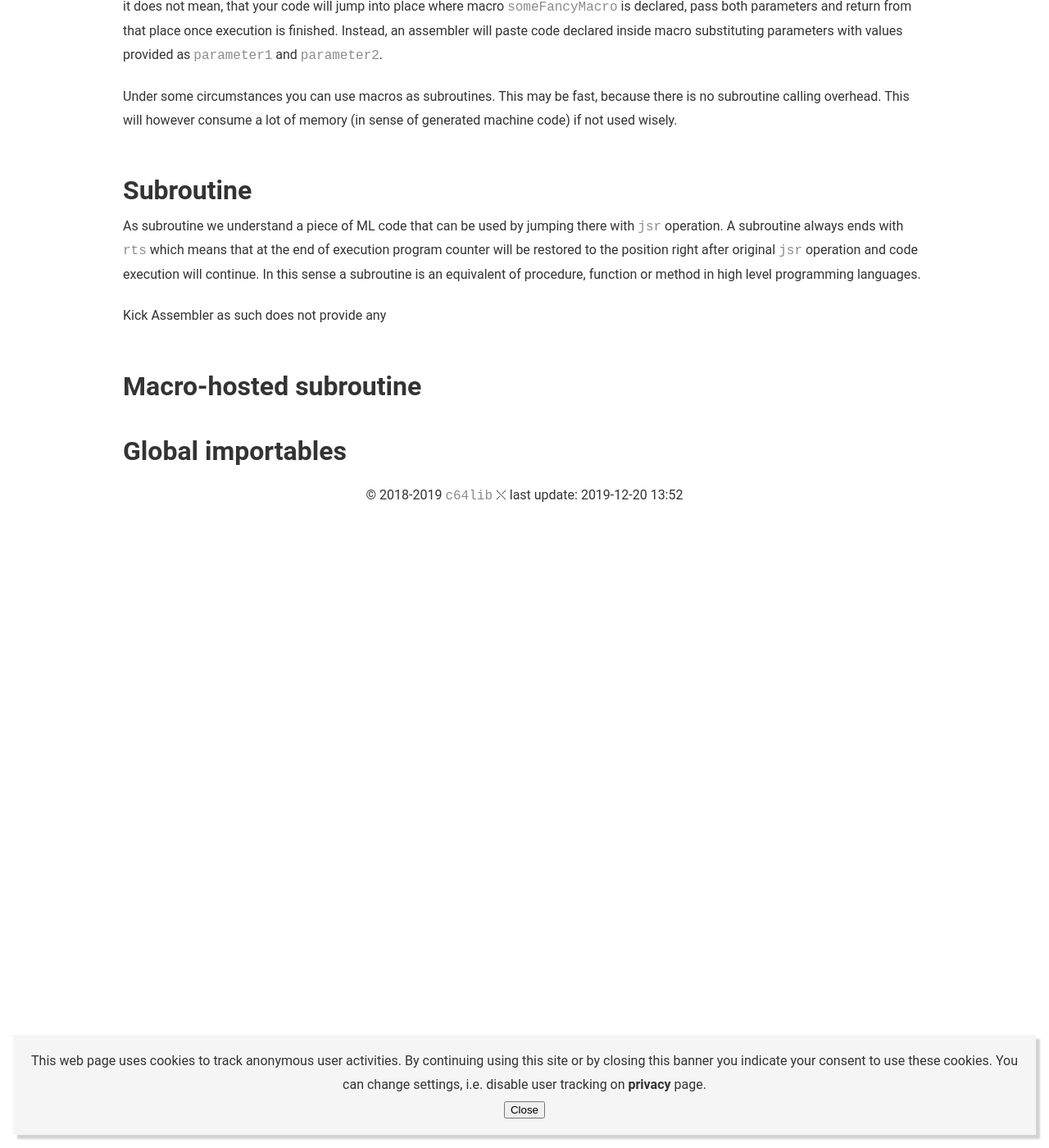
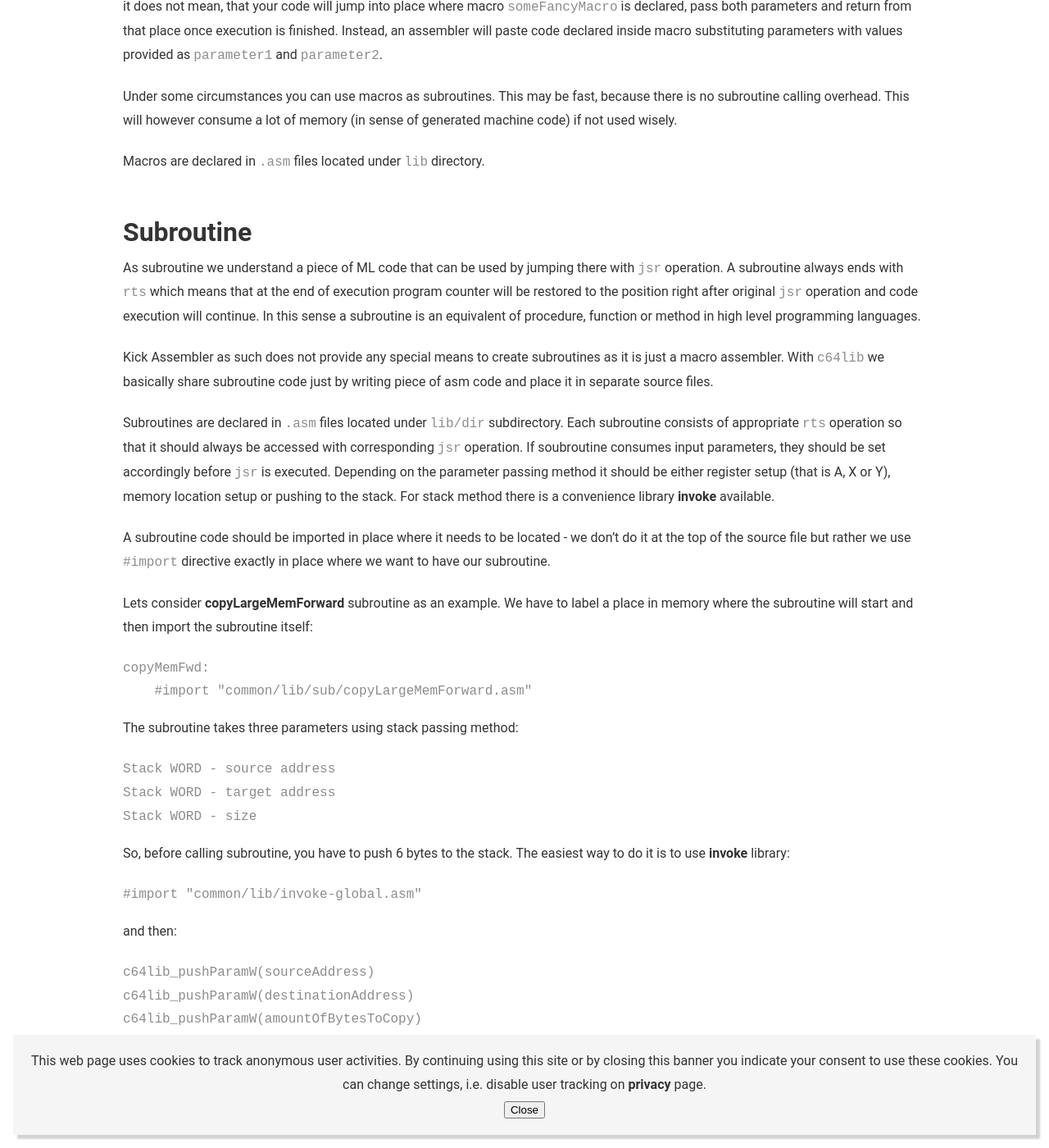
Before and after one commit to c64lib/docu, a Jekyll site: the page built from building-blocks.md, in a window 1280 px wide and 1400 px high, scrolled down 2131 px. Shown: the whole window at 82% size. Built offline with Jekyll 4.4.1, drawn with Linux system fonts in a browser that asks for light colours; some of the changed text lies outside the part shown.

Commit message:
Building blocks finished and published

```diff
--- a/building-blocks.md
+++ b/building-blocks.md
@@ -68,7 +68,8 @@
       .return bitmap<<3 | video<<4
     }
 
-Functions are always declared inside `c64lib` namespace.
+Functions are always declared inside `c64lib` namespace. Functions are
+declared in files `.asm` files located under `lib` directory.
 
 ## Macro
 A macro is an element of Kick Assembler that is declared using `.macro`
@@ -89,24 +90,136 @@
 code declared inside macro substituting parameters with values provided
 as `parameter1` and `parameter2`.
 
-Under some circumstances you can use macros as subroutines. This may
-be fast, because there is no subroutine calling overhead. This will
-however consume a lot of memory (in sense of generated machine code)
-if not used wisely.
+Under some circumstances you can use macros as subroutines. This may be fast,
+because there is no subroutine calling overhead. This will however consume a
+lot of memory (in sense of generated machine code) if not used wisely.
+
+Macros are declared in `.asm` files located under `lib` directory.
 
 ## Subroutine
-As subroutine we understand a piece of ML code that can be used by
-jumping there with `jsr` operation. A subroutine always ends with
-`rts` which means that at the end of execution program counter will
-be restored to the position right after original `jsr` operation
-and code execution will continue. In this sense a subroutine is
-an equivalent of procedure, function or method in high level
-programming languages.
+As subroutine we understand a piece of ML code that can be used by jumping
+there with `jsr` operation. A subroutine always ends with `rts` which means
+that at the end of execution program counter will be restored to the position
+right after original `jsr` operation and code execution will continue. In
+this sense a subroutine is an equivalent of procedure, function or method in
+high level programming languages.
 
-Kick Assembler as such does not provide any
+Kick Assembler as such does not provide any special means to create
+subroutines as it is just a macro assembler. With `c64lib` we basically share
+subroutine code just by writing piece of asm code and place it in separate
+source files.
+
+Subroutines are declared in `.asm` files located under `lib/dir` subdirectory.
+Each subroutine consists of appropriate `rts` operation so that it should always
+be accessed with corresponding `jsr` operation. If soubroutine consumes input
+parameters, they should be set accordingly before `jsr` is executed.
+Depending on the parameter passing method it should be either register setup
+(that is A, X or Y), memory location setup or pushing to the stack. For stack
+method there is a convenience library [invoke] available.
+
+A subroutine code should be imported in place where it needs to be
+located - we don't do it at the top of the source file but rather we use
+`#import` directive exactly in place where we want to have our subroutine.
+
+Lets consider [copyLargeMemForward] subroutine as an example. We have to label
+a place in memory where the subroutine will start and then import the
+subroutine itself:
+
+    copyMemFwd:
+        #import "common/lib/sub/copyLargeMemForward.asm"
+
+The subroutine takes three parameters using stack passing method:
+
+    Stack WORD - source address
+    Stack WORD - target address
+    Stack WORD - size
+
+So, before calling subroutine, you have to push 6 bytes to the stack. The
+easiest way to do it is to use [invoke] library:
+
+    #import "common/lib/invoke-global.asm"
+
+and then:
+
+    c64lib_pushParamW(sourceAddress)
+    c64lib_pushParamW(destinationAddress)
+    c64lib_pushParamW(amountOfBytesToCopy)
+    jsr copyMemFwd
+
+In result a subroutine will be called and `amountOfBytesToCopy` bytes will be
+copied from `sourceAddress` location to the `destinationAddress` location.
 
 ## Macro-hosted subroutine
+Some subroutines use this convenient method of distribution. Instead of being
+declared in separate source file, they are declared where macros and functions
+are declared - in library source files itself.
+
+Macro-hosted subroutines are used when further parametrisation is needed before
+subroutine is ready to use. Usually there are some variants that can be turned
+on or off (in such case such macro can be called multiple times thus generating
+multiple versions of subroutine). Sometimes subroutine requires some zero-page
+addresses that we don't want to hardcode in the library - it would be then
+up to the user to parametrise subroutine with addresses of choice.
+
+Example - a scroll subroutine
+
+Let's consider [scroll1x1]:
+
+This subroutine requires three parameters being passed via stack but also needs
+two consecutive bytes on zero page for functioning (indirect addressing is
+used). Let's assume we will use address 4 and 5 for this purpose.
+
+    #import "text/lib/scroll1x1.asm"
+    #import "common/lib/invoke.asm"
+
+    ...
+
+    .namespace c64lib {
+        pushParamW(screenAddress)
+        pushParamW(textAddress)
+        pushParamWInd(scrollPtr)
+    }
+    jsr scroll
+
+    ...
+
+    scroll: .namespace c64lib { scroll1x1(4) }
+
+So, the scroll subroutine is configured for address 4 (and 5), and installed
+under address denoted by `scroll` label. It can be then normally called with
+`jsr scroll`. Before calling input parameters need to be pushed to the stack.
+It is done via `pushParamW` macros (for address values) and `pushParamWInd` (to
+extract value from memory location pointed by parameter).
 
 ## Global importables
+Macros and functions from `c64lib` are declared within `c64lib` namespace. As
+already mentioned this is to avoid name clashes when using libraries from
+different sources. Due to KickAssembler limitations it is not possible to
+access macro or function from within namespace using "dot" notation. In order
+to allow accessing elements from outside `c64lib` namespace, each library file
+has `_global` counterpart that can be alternatively imported. In such case
+all elements such as functions and macros will be available straight from
+root namespace by using `c64lib_` name prefix.
+
+Example - you can use elements from [invoke] in traditional way:
+
+    #import "common/lib/invoke.asm"
+
+    .namespace c64lib {
+        pushParamW(sourceAddress)
+        pushParamW(destinationAddress)
+        pushParamW(amountOfBytesToCopy)
+    }
+
+or by using global importable:
+
+    #import "common/lib/invoke-global.asm"
+
+    c64lib_pushParamW(sourceAddress)
+    c64lib_pushParamW(destinationAddress)
+    c64lib_pushParamW(amountOfBytesToCopy)
 
 [chipset]: https://github.com/c64lib/chipset
+[invoke]: https://github.com/c64lib/common/blob/master/lib/invoke.asm
+[copyLargeMemForward]: https://github.com/c64lib/common/blob/master/lib/sub/copy-large-mem-forward.asm
+[scroll1x1]: https://github.com/c64lib/text/blob/develop/lib/scroll1x1.asm
```
Also changed, not shown: other parts of building-blocks.md (+5 -5 lines).
